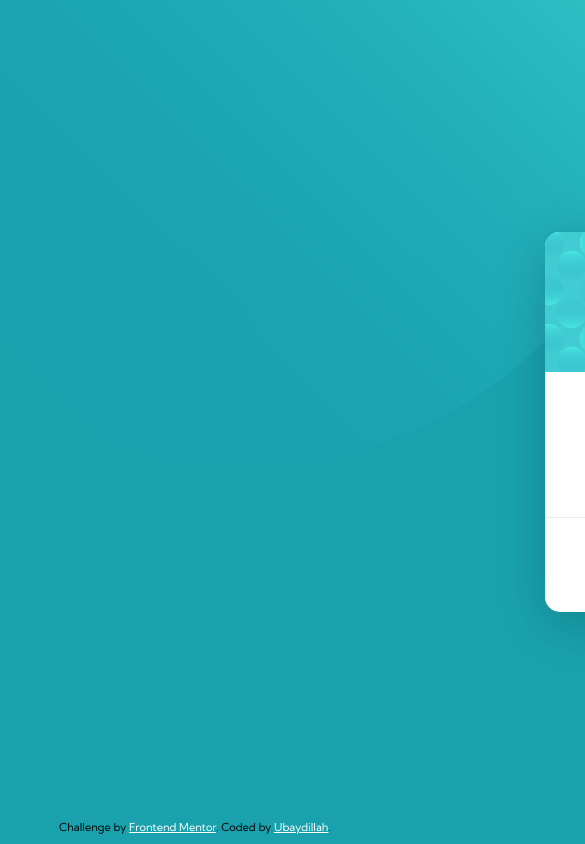
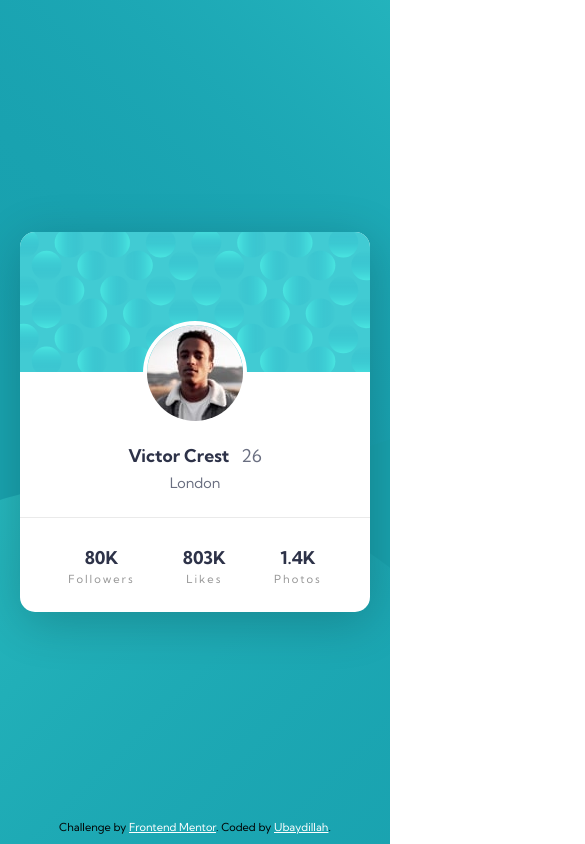
Before and after one commit to ubaydillah77/profile-card-component-challenge, a plain HTML site: page index.html in a window 390 px wide. Shown: the top 844 px of the page, 585 px wide, since content can reach past the window. Drawn offline with Linux system fonts and the light colour scheme.

Commit message:
fix responsive design

```diff
--- a/style.css
+++ b/style.css
@@ -43,8 +43,8 @@ body {
 .wrapper {
     background: var(--dark-cyan);
     height: 100vh;
-    /* width: 100vw; */
-    width: 1440px;
+    width: 100vw;
+    /* width: 1440px; */
     overflow: hidden;
     position: relative;
     margin: auto;
```
